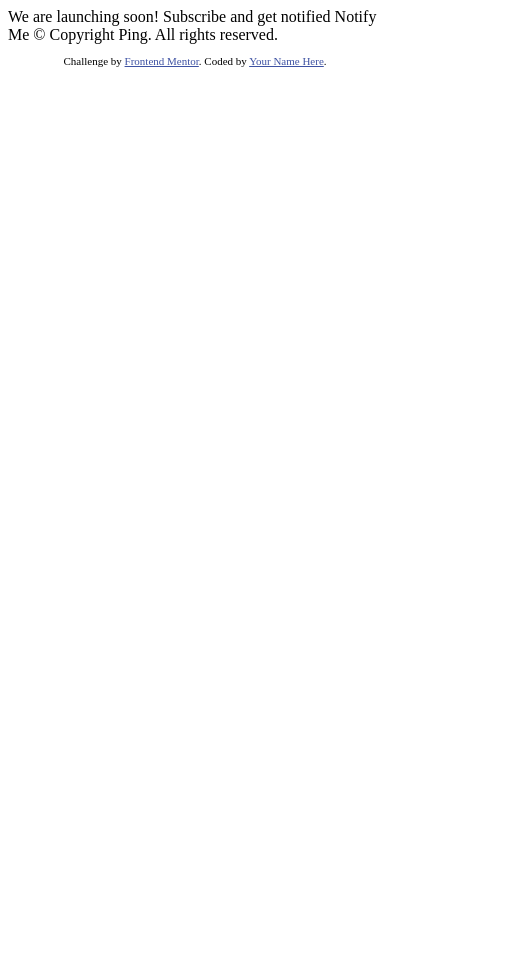
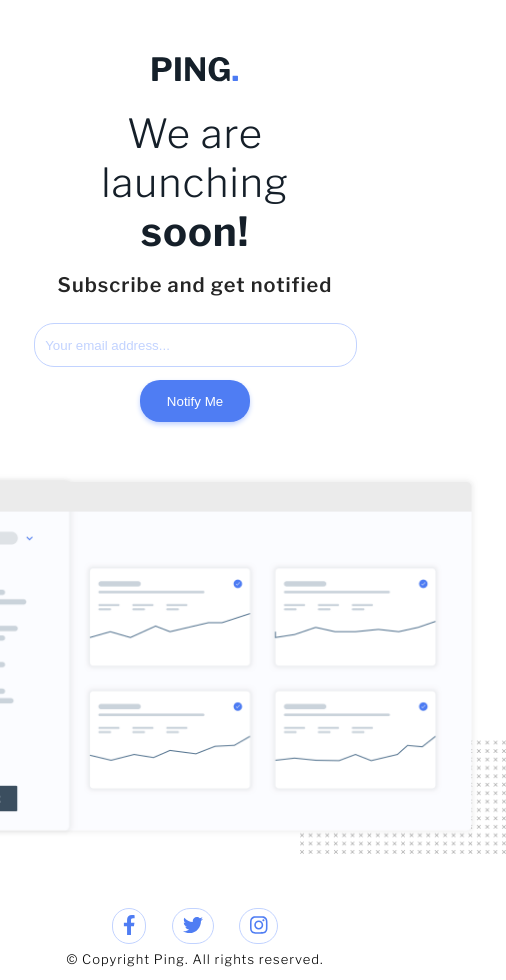
Before and after one commit to rajeshjaga/ping-coming-soon-page, a plain HTML site: page index.html in a window 390 px wide. Shown: the whole page, 506 px wide, since content can reach past the window. Before the commit the page ends 844 px from the top, so only its background shows below. Drawn offline with nearby package versions, Linux system fonts and the light colour scheme.

Commit message:
made simpler this time

```diff
--- a/app/script/app.js
+++ b/app/script/app.js
@@ -0,0 +1,19 @@
+const submit = document.getElementById('submit');
+submit.addEventListener('click', validateEmail)
+
+
+
+
+
+
+function validateEmail() {
+
+    document.querySelector(".error").style.opacity = 1;
+    var x = document.myForm.email.value;
+    var atPosition = x.indexOf("@");
+    var dotPosition = x.lastIndexOf(".");
+    if (atPosition < 1 || dotPosition < atPosition + 2 || dotPosition + 2 >= x.length) {
+        alert("Please enter a valid e-mail address \n atPostion:" + atPosition + "\n dotPosition:" + dotPosition);
+        return false;
+    }
+}
--- a/app/style/_globals.scss
+++ b/app/style/_globals.scss
@@ -0,0 +1,33 @@
+@import url("https://fonts.googleapis.com/css2?family=Libre+Franklin:wght@300;600;700&display=swap");
+@import "./variables";
+html {
+  font-size: 100%;
+  box-sizing: border-box;
+}
+*,
+*::before,
+*::after {
+  box-sizing: inherit;
+}
+body {
+  font-family: "Libre Franklin", sans-serif;
+  margin: 0;
+  padding: 0;
+  font-size: 20px;
+  letter-spacing: 1px;
+}
+input,
+button {
+  border: none;
+  outline: none;
+  &:active,
+  &:focus {
+    border: none;
+    outline: none;
+  }
+}
+
+a {
+  color: $blue;
+  text-decoration: none;
+}
--- a/app/style/_variables.scss
+++ b/app/style/_variables.scss
@@ -0,0 +1,5 @@
+$blue: hsl(223, 87%, 63%);
+$paleBlue: hsl(223, 100%, 88%);
+$lightRed: hsl(354, 100%, 66%);
+$gray: hsl(0, 0%, 59%);
+$veryDarkBlue: hsl(209, 33%, 12%);
--- a/app/style/style.scss
+++ b/app/style/style.scss
@@ -0,0 +1,90 @@
+@import "./globals";
+@import "./variables";
+
+#main-container {
+  min-height: 100vh;
+  width: 75%;
+  margin: 0 auto;
+  display: flex;
+  justify-content: center;
+  flex-direction: column;
+  align-items: center;
+  img {
+    &.logo {
+      margin-top: 2.8em;
+    }
+    &.dashboard-image {
+      margin: 1em 0;
+      height: 45vh;
+      width: auto;
+      object-fit: cover;
+    }
+  }
+  h1 {
+    color: $veryDarkBlue;
+    font-weight: 300;
+    padding: 0;
+    font-size: 2em;
+  }
+  h4 {
+    font-weight: 600;
+    margin-top: -10px;
+    opacity: 0.85;
+  }
+  form {
+    input[type="email"] {
+      border: 1px solid $paleBlue;
+      padding: 1em 10em 1em 0.8em;
+      border-radius: 20px;
+      &::placeholder {
+        color: $paleBlue;
+      }
+    }
+    p.error {
+      color: $lightRed;
+      font-size: 0.5em;
+      align-self: start;
+      opacity: 0;
+    }
+    button {
+      background: $blue;
+      padding: 1em 2em;
+      border-radius: 20px;
+      color: #fff;
+      box-shadow: 0 2.5px 5px $paleBlue;
+      transition: 0.3s all ease-in-out;
+
+      &:active {
+        background: $paleBlue;
+        color: rgb(53, 53, 53);
+      }
+    }
+  }
+  footer {
+    margin-top: 2em;
+
+    text-align: center;
+    a {
+      margin: 0 0.5em;
+      padding: 0.25em 0.5em;
+      border-radius: 50px;
+      border: 1px solid $paleBlue;
+      transition: 0.3s all ease-in-out;
+      &:hover {
+        background: $blue;
+        color: white;
+      }
+    }
+    p {
+      font-size: 0.65em;
+    }
+  }
+}
+@media screen and (max-width: 854px) {
+  body {
+    text-align: center;
+    button {
+      margin-top: 1em;
+    }
+  }
+}
--- a/index.html
+++ b/index.html
@@ -1,34 +1,50 @@
 <!DOCTYPE html>
 <html lang="en">
   <head>
-  <meta charset="UTF-8">
-  <meta name="viewport" content="width=device-width, initial-scale=1.0"> <!-- displays site properly based on user's device -->
-
-  <link rel="icon" type="image/png" sizes="32x32" href="./images/favicon-32x32.png">
-
+    <meta charset="UTF-8" />
+    <meta name="viewport" content="width=device-width, initial-scale=1.0" />
+    <link
+      rel="icon"
+      type="image/png"
+      sizes="32x32"
+      href="./images/favicon-32x32.png"
+    />
+    <link rel="stylesheet" href="./dist/style.css" />
     <title>Frontend Mentor | Ping coming soon page</title>
-
-  <!-- Feel free to remove these styles or customise in your own stylesheet 👍 -->
-  <style>
-    .attribution { font-size: 11px; text-align: center; }
-    .attribution a { color: hsl(228, 45%, 44%); }
-  </style>
   </head>
   <body>
+    <div id="main-container">
+      <img src="./images/logo.svg"class="logo" alt="" />
+      <h1>We are launching <strong>soon!</strong></h1>
 
-  We are launching soon!
+      <h4>Subscribe and get notified</h4>
+      <form>
+        <input
+          type="email"
+          name="email"
+          id="email"
+          placeholder="Your email address..."
+          aria-label="Email-Id"
+        />
+        <button id="submit">Notify Me</button>
+        <p class="error">Please provide a valid email address</p>
+      </form>
 
-  Subscribe and get notified
-
-  Notify Me
-
-  &copy; Copyright Ping. All rights reserved.
-
+      <img
+        src="./images/illustration-dashboard.png"
+        class="dashboard-image"
+        alt=""
+      />
       <footer>
-    <p class="attribution">
-      Challenge by <a href="https://www.frontendmentor.io?ref=challenge" target="_blank">Frontend Mentor</a>.
-      Coded by <a href="#">Your Name Here</a>.
-    </p>
+        <div class="share">
+          <a href="#"><i class="fab fa-facebook-f"></i></a>
+          <a href="#"> <i class="fab fa-twitter"></i></a>
+          <a href="#"> <i class="fab fa-instagram"></i></a>
+        </div>
+        <p>&copy; Copyright Ping. All rights reserved.</p>
+      </div>
       </footer>
+    <script src="https://cdnjs.cloudflare.com/ajax/libs/font-awesome/5.14.0/js/all.min.js"></script>
+    <script src="./app/script/app.js"></script>
   </body>
 </html>
```
Also changed, not shown: dist/style.css (added), 1 other file. Lines whose indentation alone changed are shown as unchanged.
